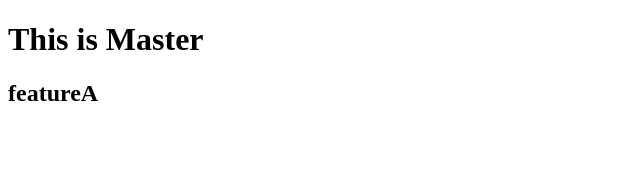
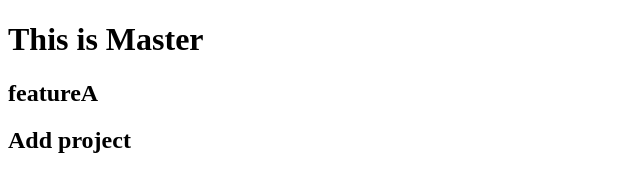
Before and after one commit to Divjason/teamproject-ezen, a plain HTML site: page index.html in a window 1280 px wide. Shown: the whole page, without its empty margins (0-640 px from the left). Drawn offline with Linux system fonts and the light colour scheme.

Commit message:
feature-A

```diff
--- a/index.html
+++ b/index.html
@@ -8,5 +8,6 @@
   <body>
     <h1>This is Master</h1>
     <h2>featureA</h2>
+    <h2>Add project</h2>
   </body>
 </html>
```
